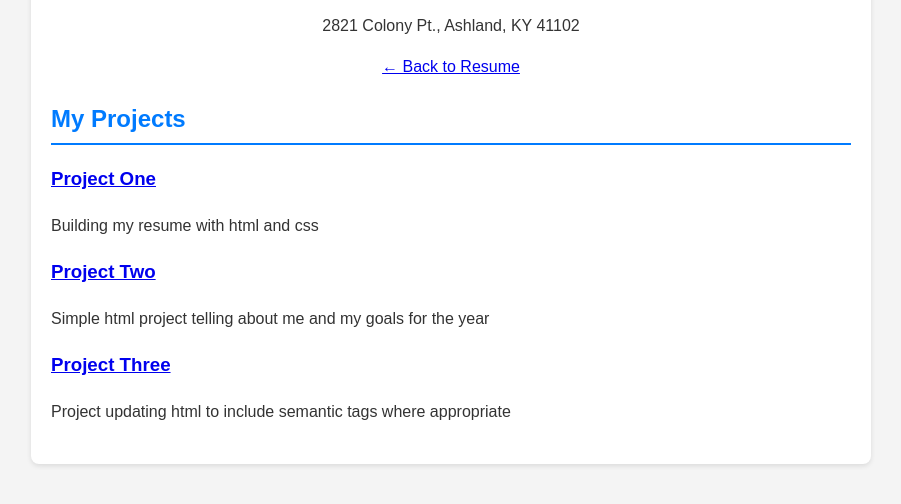
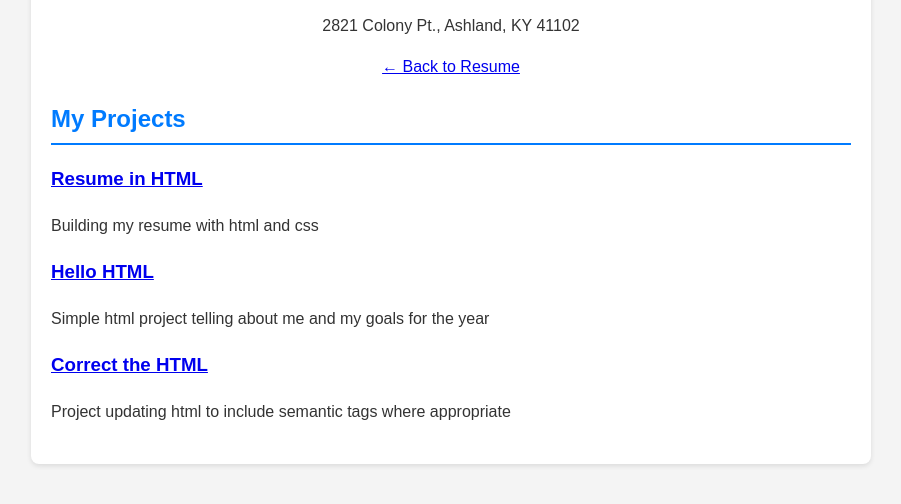
Before and after one commit to smstap2/SeanStapleton-resume, a plain HTML site: page projects.html in a window 1280 px wide. Shown: the part 124-628 px from the top of the page, without its empty margins (189-1090 px from the left). Drawn offline with Linux system fonts and the light colour scheme.

Commit message:
updated project titles

```diff
--- a/projects.html
+++ b/projects.html
@@ -22,17 +22,17 @@
             <h2>My Projects</h2>
 
             <div class="item">
-                <h3><a href="https://github.com/smstap2/SeanStapleton-resume" target="_blank">Project One</a></h3>
+                <h3><a href="https://github.com/smstap2/SeanStapleton-resume" target="_blank">Resume in HTML</a></h3>
                 <p>Building my resume with html and css</p>
             </div>
 
             <div class="item">
-                <h3><a href="https://github.com/smstap2/hello-html" target="_blank">Project Two</a></h3>
+                <h3><a href="https://github.com/smstap2/hello-html" target="_blank">Hello HTML</a></h3>
                 <p>Simple html project telling about me and my goals for the year</p>
             </div>
 
             <div class="item">
-                <h3><a href="https://github.com/smstap2/correct-the-html" target="_blank">Project Three</a></h3>
+                <h3><a href="https://github.com/smstap2/correct-the-html" target="_blank">Correct the HTML</a></h3>
                 <p>Project updating html to include semantic tags where appropriate</p>
             </div>
         </section>
```
